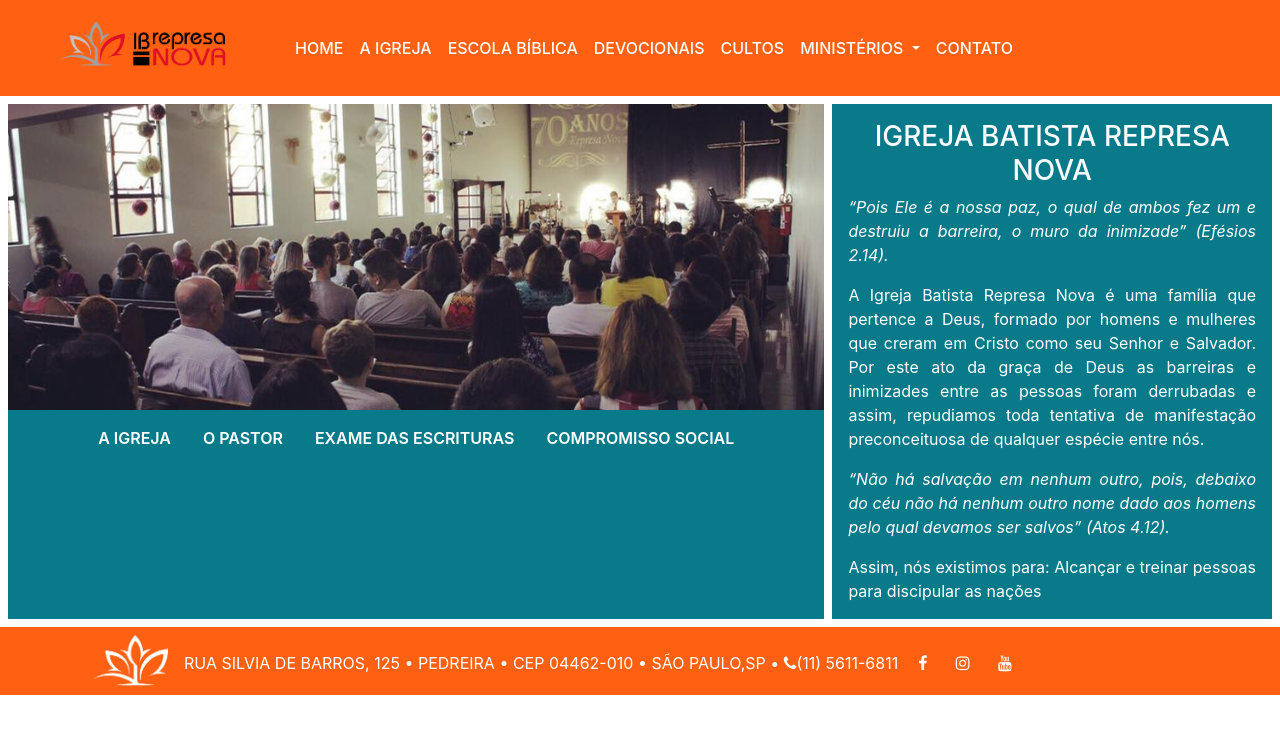
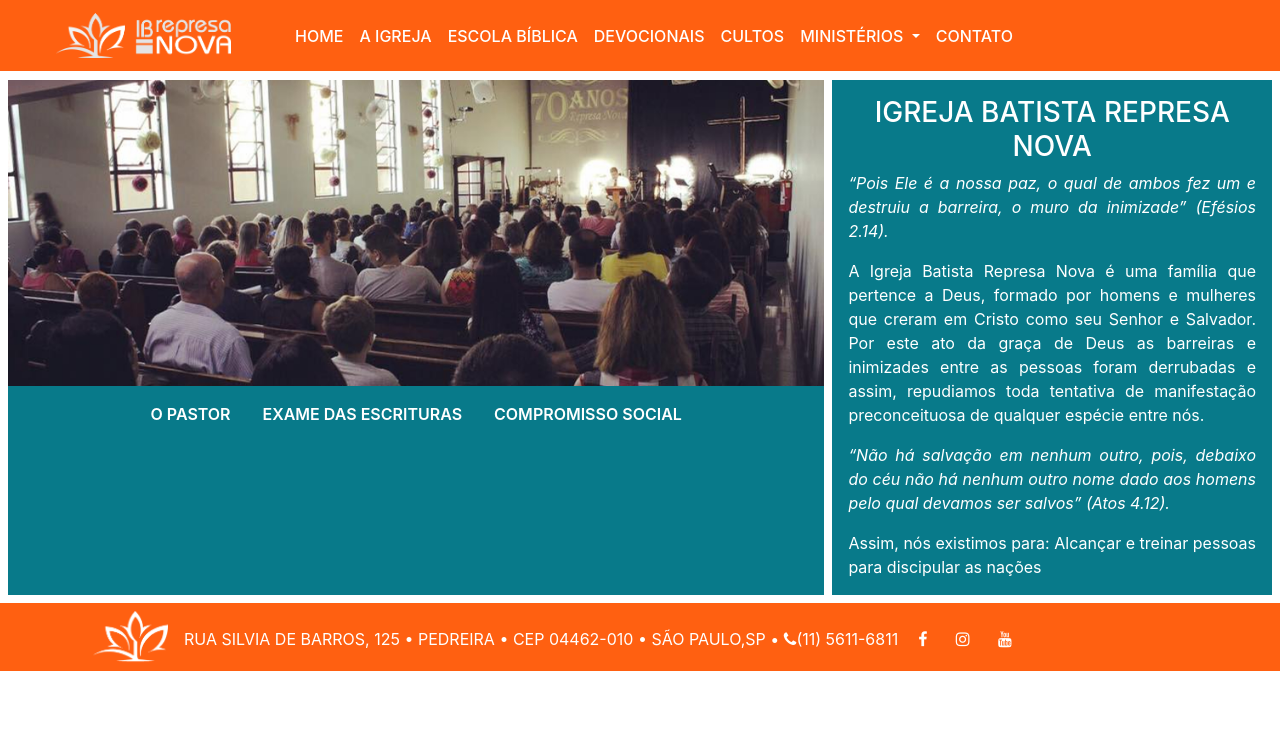
Before and after one commit to GustavoDiogo/siteibrn2, a PHP site: page /igreja.php in a window 1280 px wide. Shown: the top 734 px of the page. Run offline with PHP 8.4, Linux system fonts and the light colour scheme; some libraries are stand-ins or nearby versions.

Commit message:
Reorganiza os CSS, modeliza as páginas e finaliza a página da igreja

```diff
--- /dev/null
+++ b/css/pagina_entrada.css
@@ -0,0 +1,51 @@
+.top-div-entrada{
+	display: flex;
+}
+.banner{
+	width: 65%;
+	background-color: #087a8a;
+	margin: 0.5em 0em 0.5em 0.5em;
+}
+.banner img{
+	width: 100%;
+}
+.banner-menu{
+	display: flex;
+	flex-wrap: wrap;
+	justify-content: center;
+	background-color: #087a8a;
+}
+.banner-menu a{
+	margin: 1em 1em 1em 1em;
+	flex-wrap: wrap;
+	text-decoration:none;
+	color: white;
+	font-weight: 600;
+}
+.descricao-box-entrada{
+	background-color: #087a8a;
+	width: 35%;
+	margin: 0.5em 0.5em 0.5em 0.5em;
+}
+.descricao-box-texto-entrada{
+	margin: 1em 1em 1em 1em;
+	text-align: justify;
+	color: white;
+}
+
+@media (max-width: 991px){
+	.top-div-entrada{
+		flex-wrap: wrap;
+	}
+	.banner{
+		width: 100%;
+		margin: 0.5em 0.5em 0.5em 0.5em;
+	}
+	.banner-menu{
+		display: grid;
+		justify-items: center;
+	}
+	.descricao-box-entrada{
+		width: 100%;
+	}
+}
--- a/header.php
+++ b/header.php
@@ -10,7 +10,7 @@
 	<title>IB Represa Nova</title>
 
 	<nav class="navbar navbar-expand-lg navbar-light fixed-top" style="background-color: #ff6011">
-		<a class="navbar-brand" href="index.php" style="padding-left: 2em;padding-right: 2em"><img id="imglogo" style="width: 175px;" src="images/ibrn-logo-transparente.png"></a>
+		<a class="navbar-brand" href="index.php" style="padding-left: 2em;padding-right: 2em"><img id="header-logo" style="width: 175px;" src="images/ibrn-logo-transparente.png"></a>
 		<button id="navbutton" class="navbar-toggler" type="button" data-toggle="collapse" data-target="#navbarSupportedContent" aria-controls="navbarSupportedContent" aria-expanded="false" aria-label="Toggle navigation">
 			<span class="navbar-toggler-icon"></span>
 		</button>
@@ -19,7 +19,7 @@
 				font-weight: 500;
 			}
 			@media (max-width: 991px){
-				#imglogo{
+				#header-logo{
 					margin: 0 auto;
 				}
 			}
@@ -65,4 +65,4 @@
 	</nav>
 
 </head>
-<div style="padding-bottom: 6em"></div>
+<div style="padding-bottom: 4.5em"></div>
--- a/igreja.php
+++ b/igreja.php
@@ -1,67 +1,20 @@
 <?php include("header.php"); ?>
 
-<style type="text/css">
-	#maindiv{
-		display: flex;
-	}
-	#banner{
-		width: 65%;
-		background-color: #087a8a;
-    	margin: 0.5em 0em 0.5em 0.5em;
-	}
-	#banner img{
-		width: 100%;
-	}
-	#banner-menu{
-	    display: flex;
-	    flex-wrap: wrap;
-		justify-content: center;
-		background-color: #087a8a;
-	}
-	#banner-menu a{
-		margin: 1em 1em 1em 1em;
-		flex-wrap: wrap;
-		text-decoration:none;
-		color: white;
-		font-weight: 600;
-	}
-	#descricao{
-		background-color: #087a8a;
-   		width: 35%;
-    	margin: 0.5em 0.5em 0.5em 0.5em;
-	}
-	@media (max-width: 991px){
-		#maindiv{
-			flex-wrap: wrap;
-		}
-		#banner{
-			width: 100%;
-			margin: 0.5em 0.5em 0.5em 0.5em;
-		}
-		#banner-menu{
-			display: grid;
-			justify-items: center;
-		}
-		#descricao{
-			width: 100%;
-		}
-	}
-</style>
+<link rel="stylesheet" href="css/pagina_entrada.css">
 
-<div id="maindiv">
-  <div id="banner">
+<div class="top-div-entrada">
+  <div class="banner">
   	<img src="images/igreja_banner.jpg">
 
-  	<div id="banner-menu">
-  		<a href="">A IGREJA</a>
-  		<a href="">O PASTOR</a>
-  		<a href="">EXAME DAS ESCRITURAS</a>
-  		<a href="">COMPROMISSO SOCIAL</a>
+  	<div class="banner-menu">
+  		<a href="pastor.php">O PASTOR</a>
+  		<a href="examedasescrituras.php">EXAME DAS ESCRITURAS</a>
+  		<a href="compromissosocial.php">COMPROMISSO SOCIAL</a>
   	</div>
 
   </div>
-  <div id="descricao">
-    <div style="margin: 1em 1em 1em 1em;text-align: justify;color: white">
+  <div class="descricao-box-entrada">
+    <div class="descricao-box-texto-entrada">
       <h3 align="middle">IGREJA BATISTA REPRESA NOVA</h3>
 		<p style="font-style: italic;">
 		“Pois Ele é a nossa paz, o qual de ambos fez um e destruiu a
```
Also changed, not shown: compromissosocial.php (added, +32 -0 lines), css/pagina_informativa.css (added, +33 -0 lines), examedasescrituras.php (added, +29 -0 lines), pastor.php (added, +22 -0 lines), images/compromissosocial.jpg (added), images/examedasescrituras.jpg (added), images/ibrn-logo-transparente.png, images/pastorcacuto.jpg (added).
